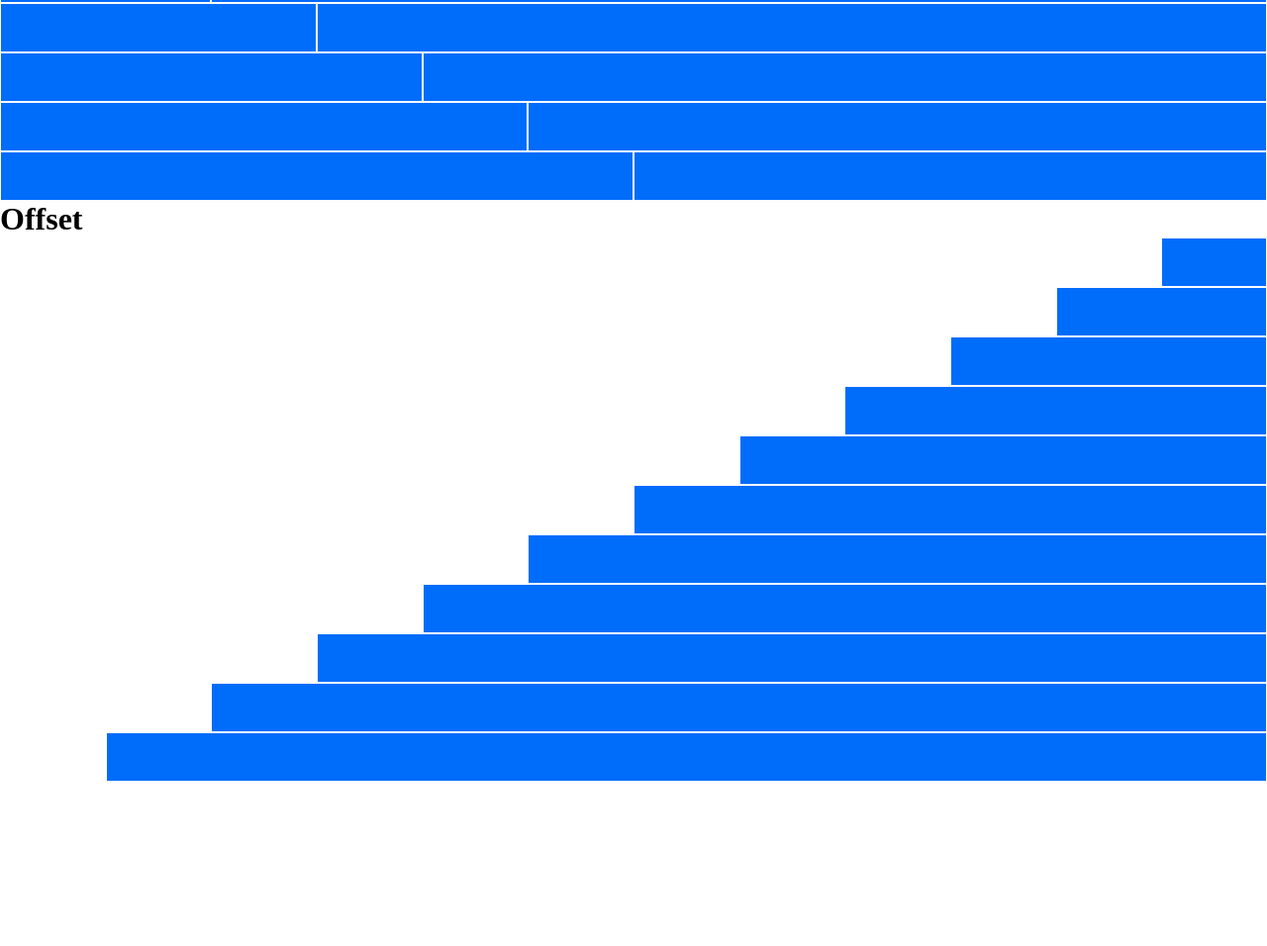
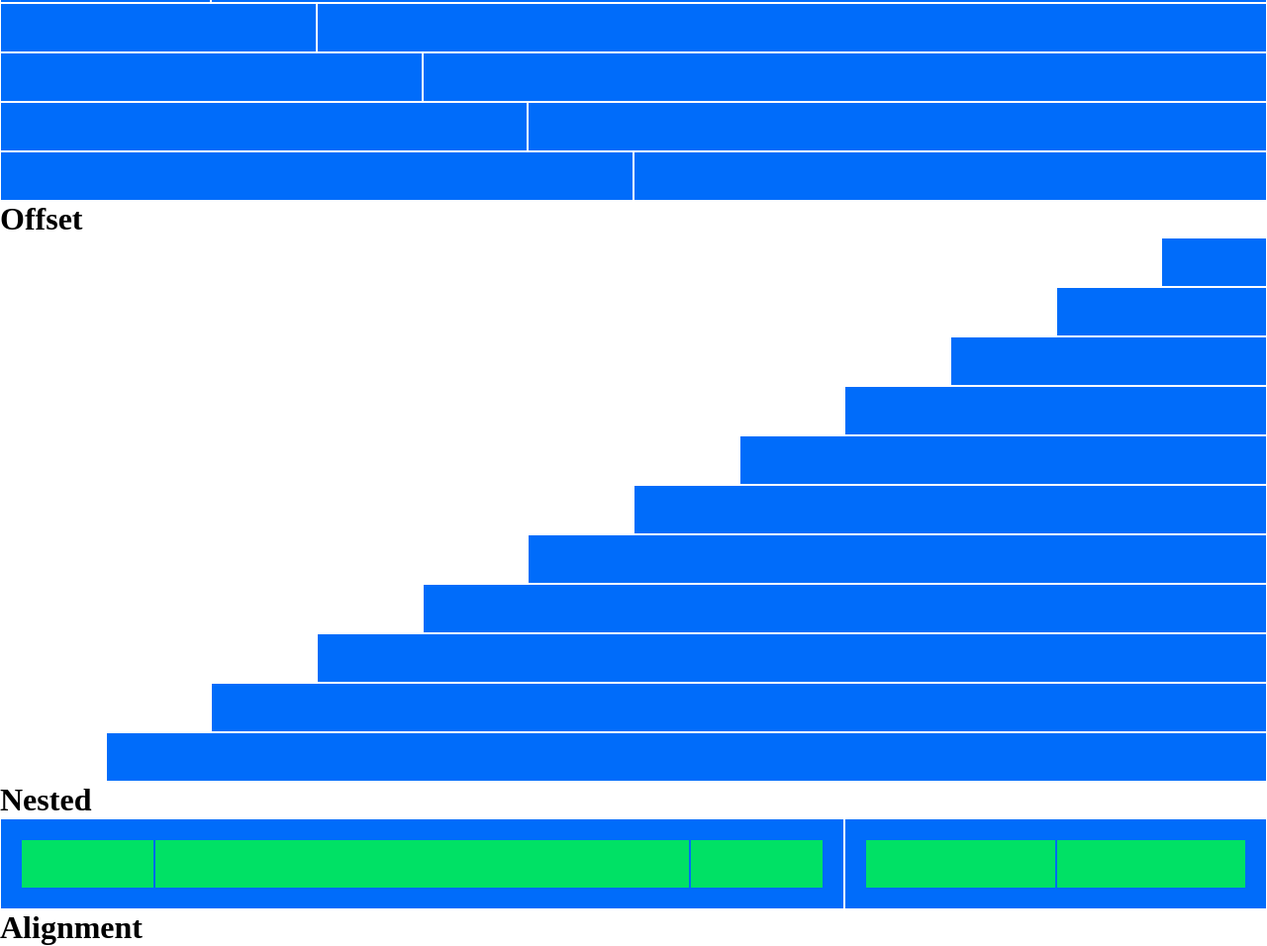
Before and after one commit to Vasmayer/html-css-12bool, a plain HTML site: page index.html in a window 1280 px wide. Shown: the part 556-1512 px from the top of the page at 99% size. Before the commit the page ends 1346 px from the top, so only its background shows below. Drawn offline with Linux system fonts and the light colour scheme.

Commit message:
add nested

```diff
--- a/index.html
+++ b/index.html
@@ -106,7 +106,23 @@
                 <div class="col-10 offset-2"></div>
                 <div class="col-11 offset-1"></div>
             </div>
-
+            <h1>Nested</h1>
+            <div class="row">
+                <div class="col-8">
+                    <div class="row m-20">
+                        <div class="col-2 nested"></div>
+                        <div class="col-8 nested"></div>
+                        <div class="col-2 nested"></div>
+                     </div>
+                </div>
+                <div class="col-4">
+                    <div class="row m-20">
+                        <div class="col-6 nested"></div>
+                        <div class="col-6 nested"></div>
+                    </div>
+                </div>
+             </div>
+             <h1>Alignment</h1>
 
 
     </div>
```
